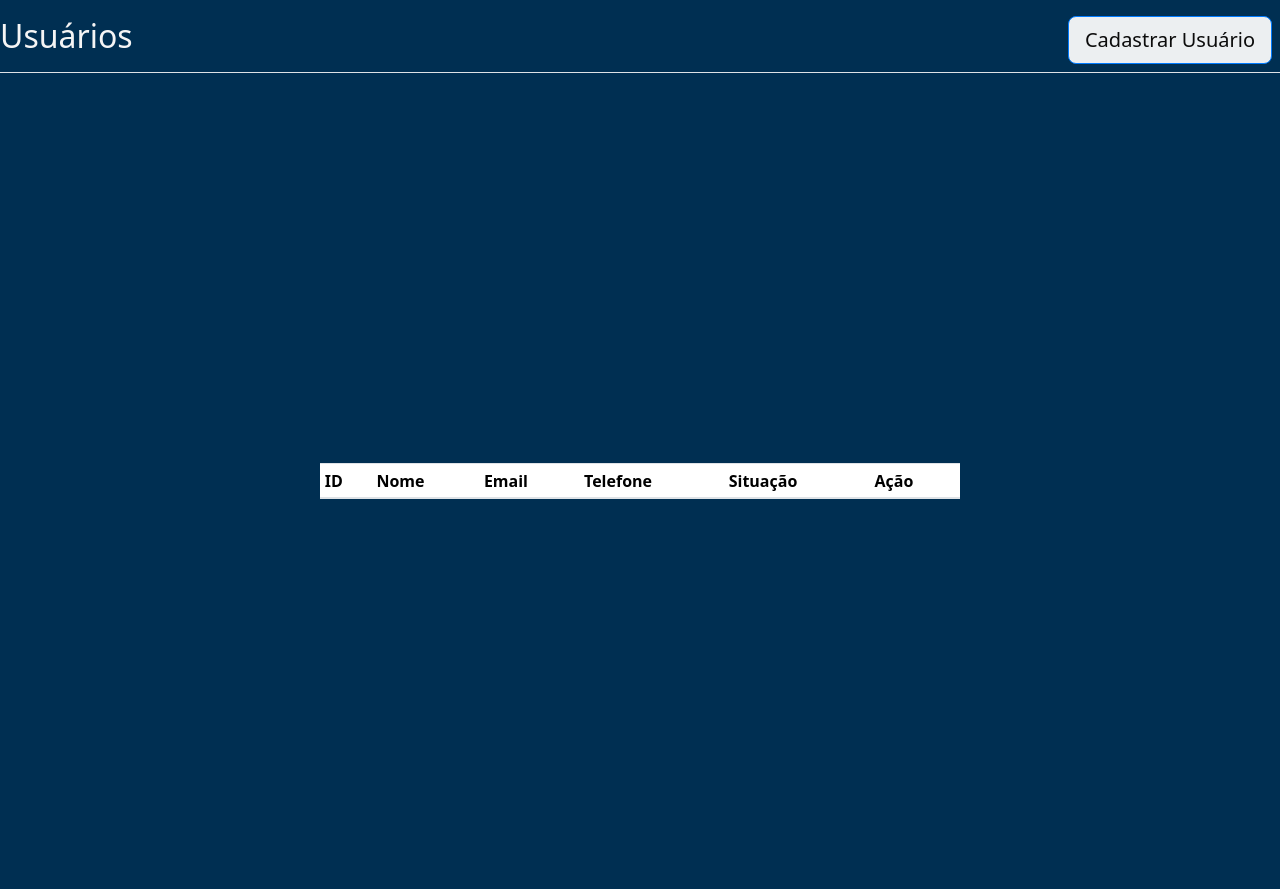
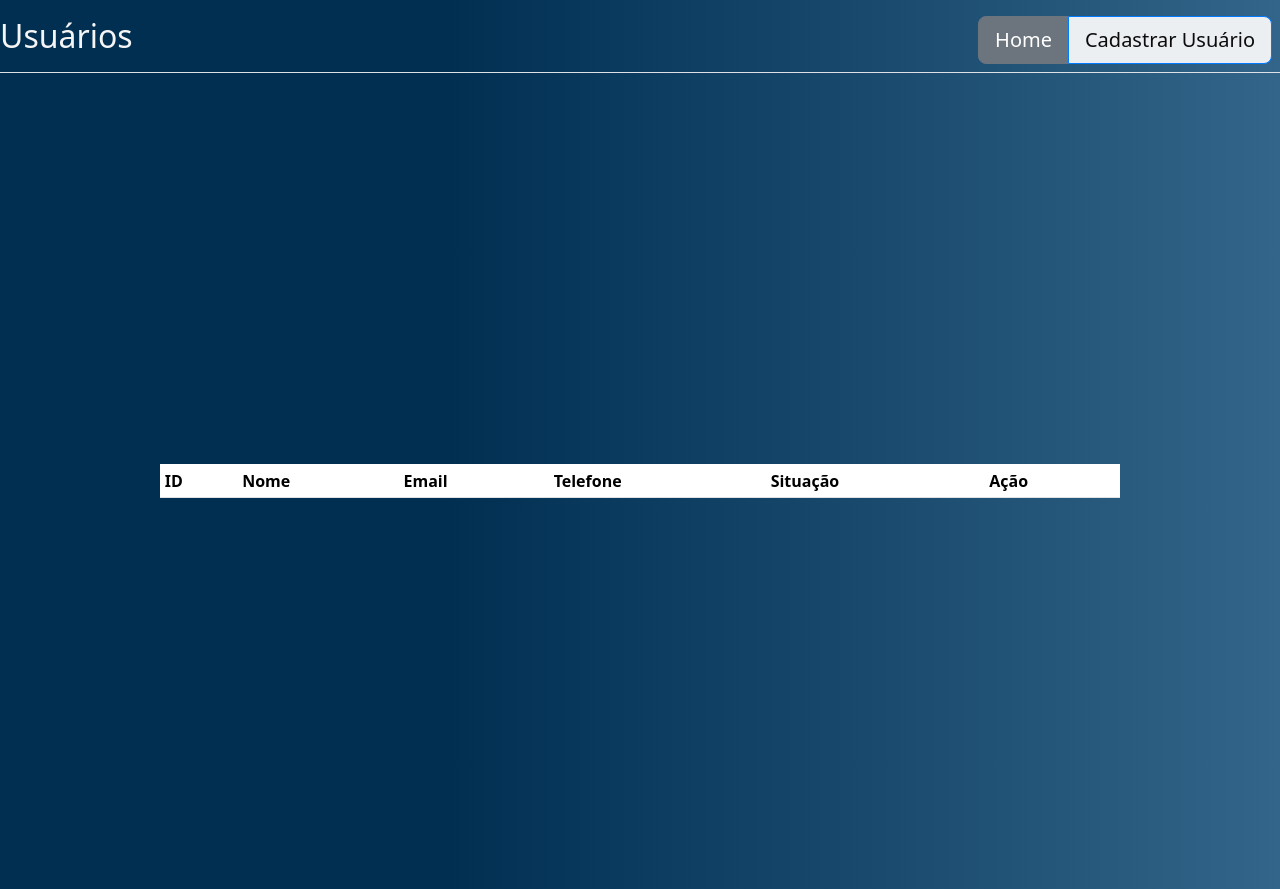
Before and after one commit to joaoAaf/AtvFinal_WebDev, a website: page frontend/gestao.html in a window 1280 px wide. Drawn offline with nearby package versions, Linux system fonts and the light colour scheme; no server answers.

Commit message:
Refatorando Codigo

```diff
--- a/frontend/gestao.css
+++ b/frontend/gestao.css
@@ -1,5 +1,6 @@
 /* Estilos para a tabela */
 .table {
+    border-radius: 15px;
     width: 100%;
     margin-bottom: 1rem;
     color: #212529;
@@ -10,16 +11,16 @@
   .table td {
     padding: 0.75rem;
     vertical-align: top;
-    border-top: 1px solid #dee2e6;
+    border-top: 1px solid linear-gradient(90deg, #002F52 35%, #326589);
   }
 
   .table thead th {
     vertical-align: bottom;
-    border-bottom: 2px solid #dee2e6;
+    border-bottom: 2px solid linear-gradient(90deg, #002F52 35%, #326589);
   }
 
   .table tbody + tbody {
-    border-top: 2px solid #dee2e6;
+    border-top: 2px solid linear-gradient(90deg, #002F52 35%, #326589);
   }
 
   .table-sm th,
@@ -111,12 +112,12 @@
   }
 
   .small-table {
-    width: 50%;
+    width: 75%;
   }
   .d-flex.justify-content-center {
     align-items: center;
     min-height: 100vh;
   }
   body {
-    background-color:#002F52 ; /* Substitua pela cor desejada */
+    background-image: linear-gradient(90deg, #002F52 35%, #326589); /* Substitua pela cor desejada */
   }
--- a/frontend/gestao.html
+++ b/frontend/gestao.html
@@ -23,7 +23,8 @@
       <h1 class="h2">Usuários</h1>
       <div class="btn-toolbar mb-2 mb-md-0">
         <div class="btn-group me-2">
-          <button type="button" class="btn btn-primary btn-lg">Cadastrar Usuário</button>
+          <a href="index.html" class="btn btn-secondary btn-lg">Home</a>
+          <a href="cadastro.html" class="btn btn-primary btn-lg">Cadastrar Usuário</a>
         </div>
       </div>
     </div>
```
Also changed, not shown: frontend/index.html (+0 -1 lines), 1 other file.
